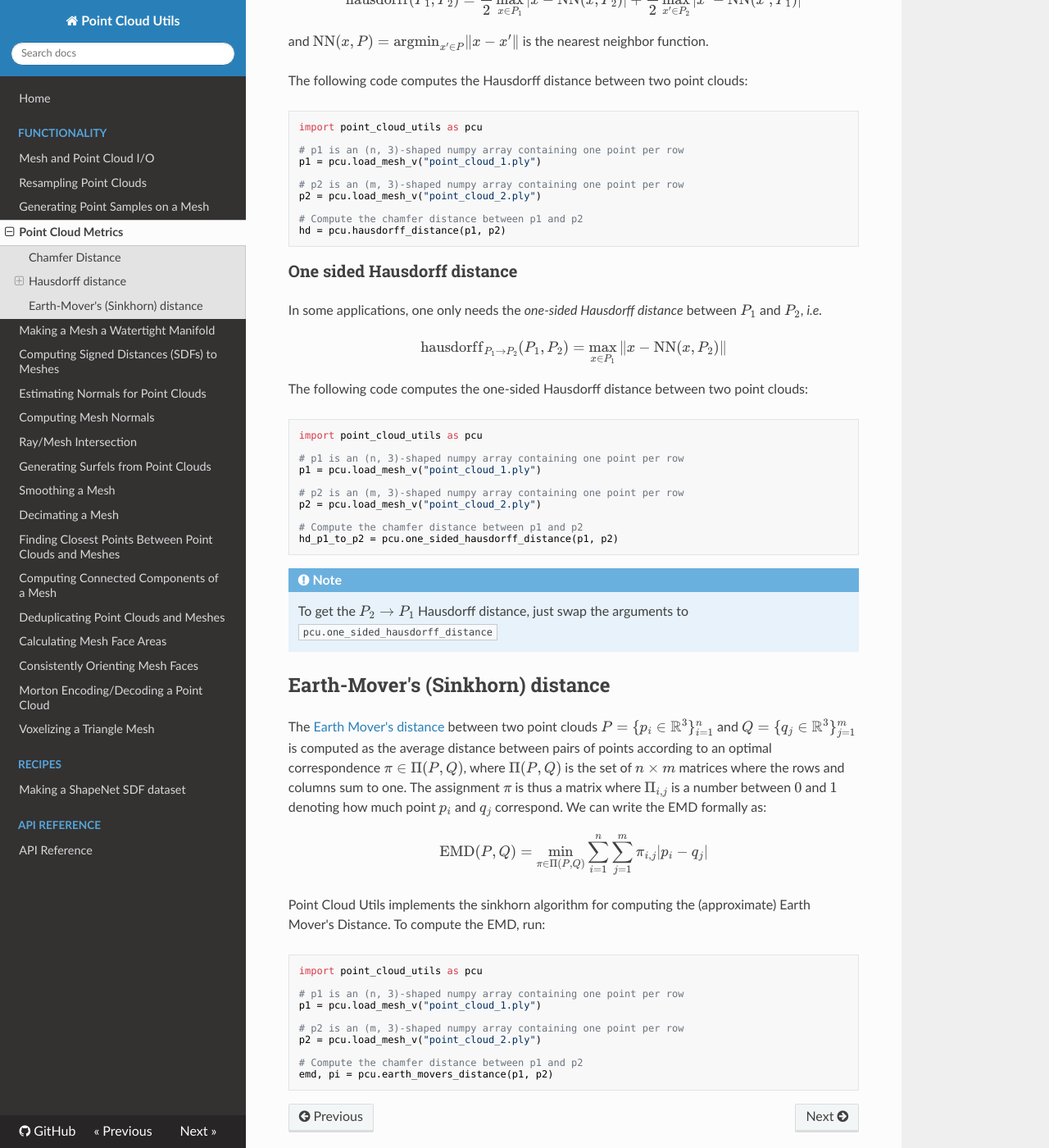
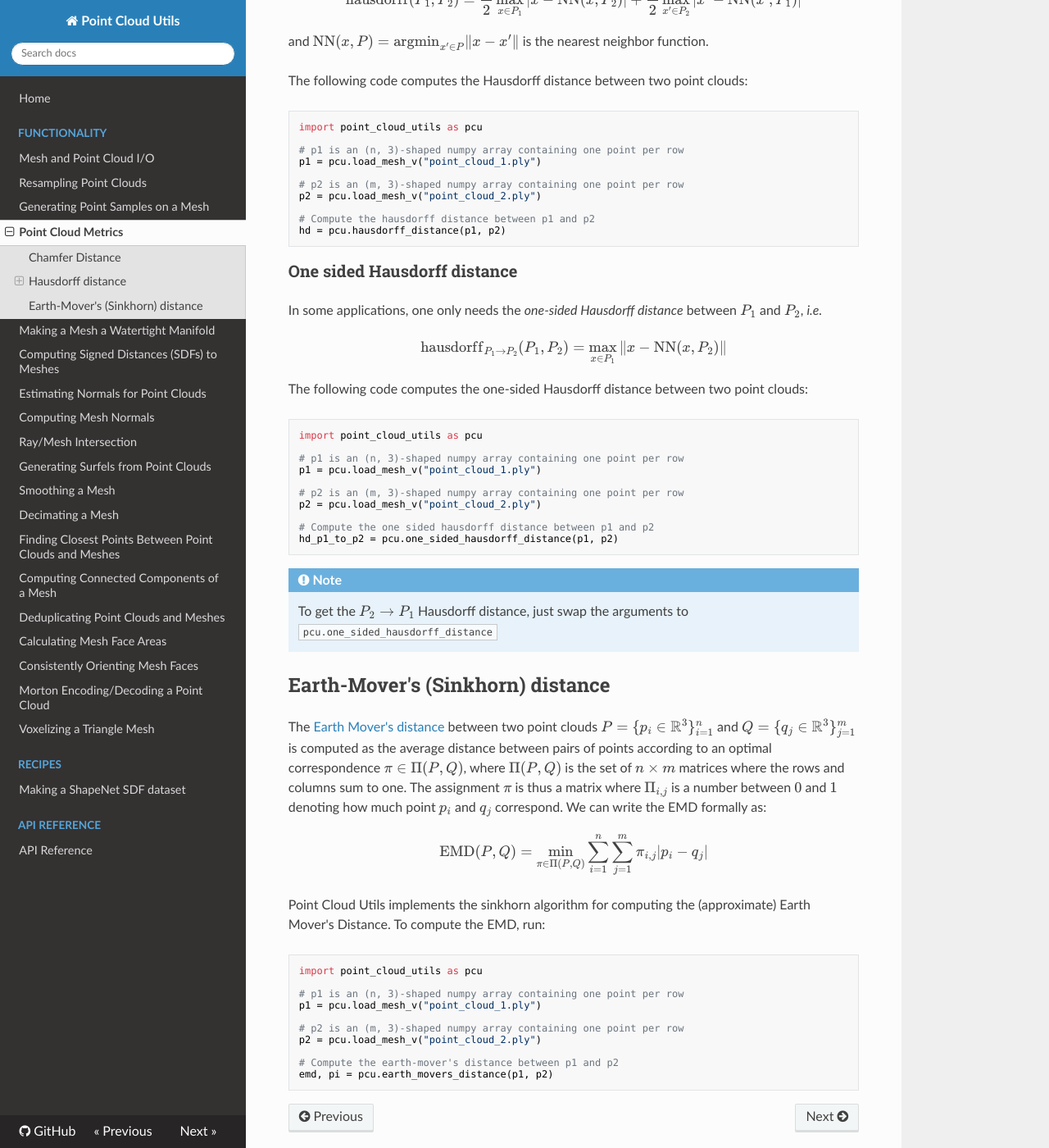
Before and after one commit to fwilliams/point-cloud-utils, an MkDocs documentation site: the page built from docs/docs/sections/shape_metrics.md, in a window 1280 px wide and 1400 px high, scrolled down 845 px. Shown: the whole window at 82% size. Built offline with MkDocs 1.6.1, drawn with Linux system fonts in a browser that asks for light colours; nearby versions of some CDN libraries.

Commit message:
Fix metric names in comments for code examples

````diff
--- a/docs/docs/sections/shape_metrics.md
+++ b/docs/docs/sections/shape_metrics.md
@@ -40,7 +40,7 @@ p1 = pcu.load_mesh_v("point_cloud_1.ply")
 # p2 is an (m, 3)-shaped numpy array containing one point per row
 p2 = pcu.load_mesh_v("point_cloud_2.ply")
 
-# Compute the chamfer distance between p1 and p2
+# Compute the hausdorff distance between p1 and p2
 hd = pcu.hausdorff_distance(p1, p2)
 ```
 
@@ -61,7 +61,7 @@ p1 = pcu.load_mesh_v("point_cloud_1.ply")
 # p2 is an (m, 3)-shaped numpy array containing one point per row
 p2 = pcu.load_mesh_v("point_cloud_2.ply")
 
-# Compute the chamfer distance between p1 and p2
+# Compute the one sided hausdorff distance between p1 and p2
 hd_p1_to_p2 = pcu.one_sided_hausdorff_distance(p1, p2)
 ```
 
@@ -85,6 +85,6 @@ p1 = pcu.load_mesh_v("point_cloud_1.ply")
 # p2 is an (m, 3)-shaped numpy array containing one point per row
 p2 = pcu.load_mesh_v("point_cloud_2.ply")
 
-# Compute the chamfer distance between p1 and p2
+# Compute the earth-mover's distance between p1 and p2
 emd, pi = pcu.earth_movers_distance(p1, p2)
 ```
````
